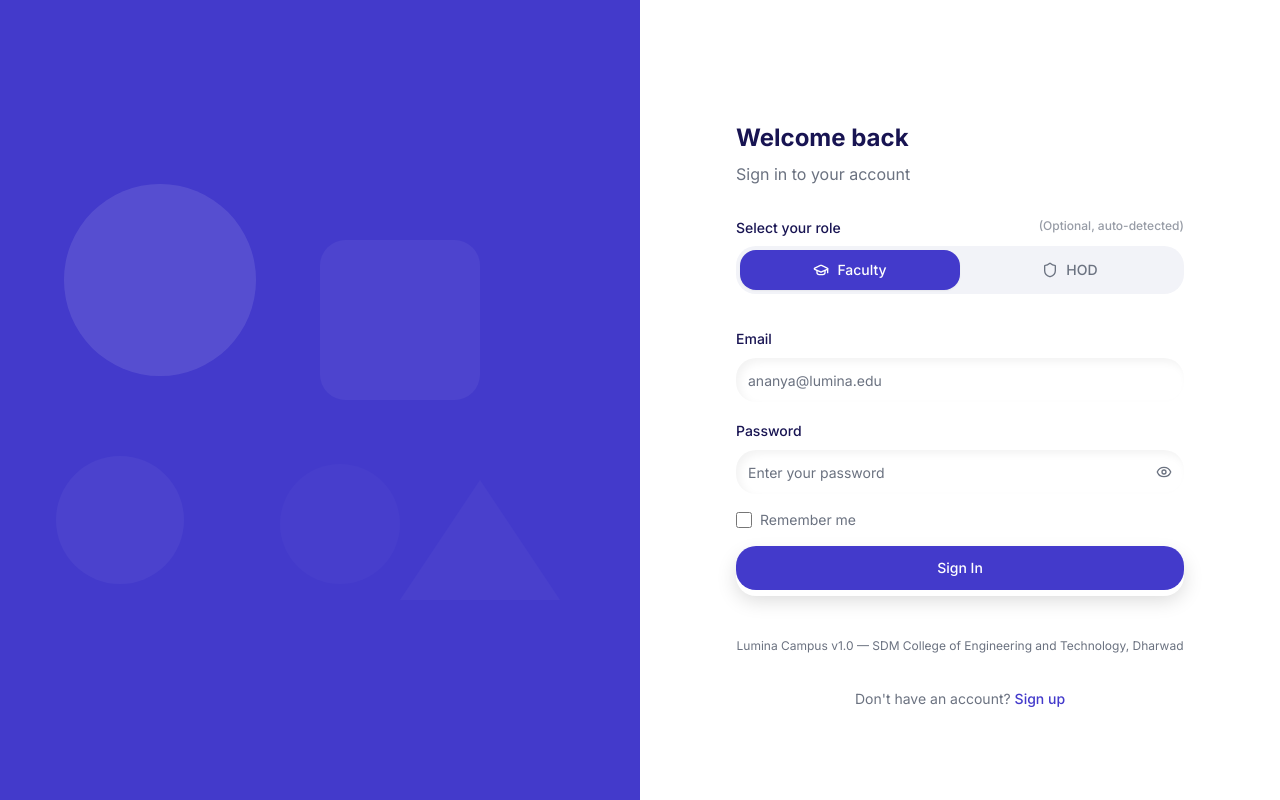
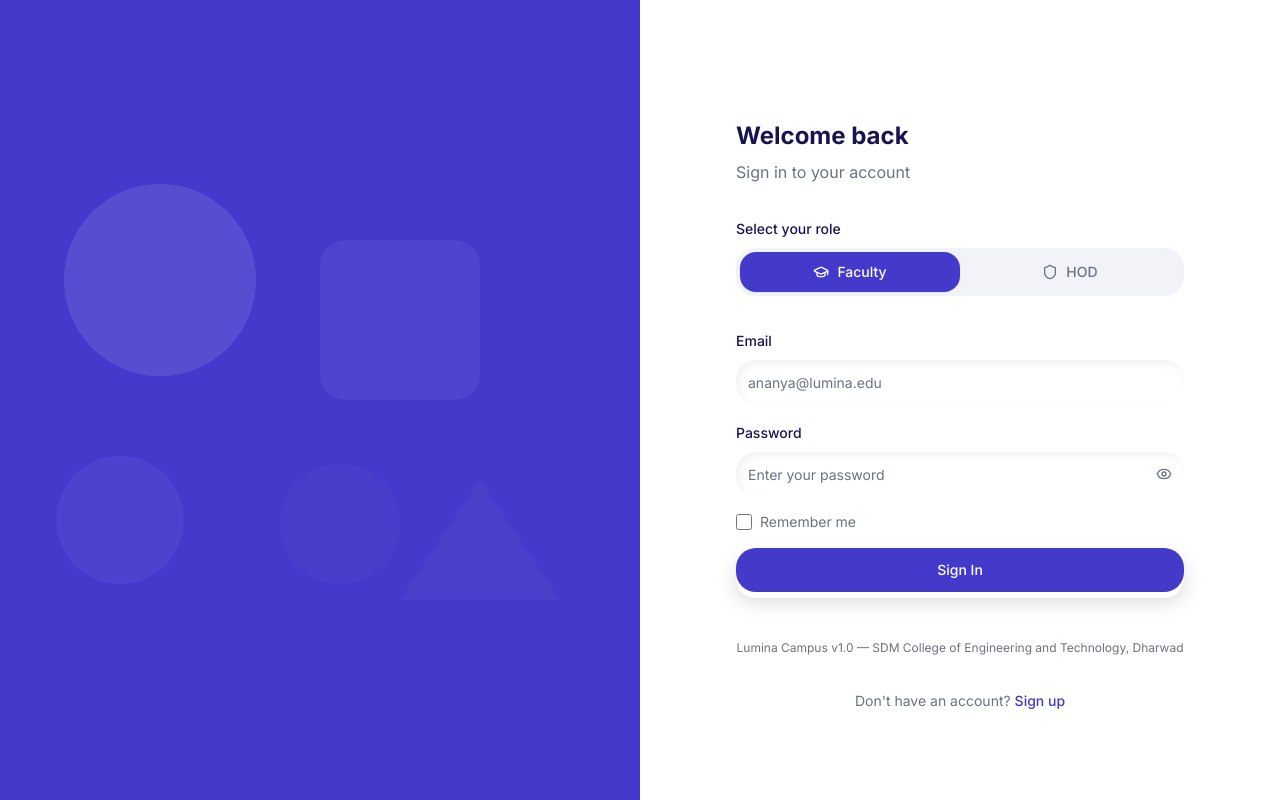
Before and after one commit to pavancjakati-blip/lumina-campus, a React (Vite) app in the folder lumina-connect-main/lumina-connect-main/: page /login in a window 1280 px wide. Built offline with nearby package versions, Linux system fonts and the light colour scheme; no server answers; the HTML template or start-up script is replaced by a standard one.

Commit message:
Remove optional auto-detected hint from login role toggle

```diff
--- a/lumina-connect-main/lumina-connect-main/src/pages/LoginPage.tsx
+++ b/lumina-connect-main/lumina-connect-main/src/pages/LoginPage.tsx
@@ -83,9 +83,8 @@ export default function LoginPage() {
 
           {/* Role toggle */}
           <div className="space-y-2">
-            <label className="text-sm font-medium text-foreground flex justify-between">
-              <span>Select your role</span>
-              <span className="text-xs text-muted-foreground opacity-70">(Optional, auto-detected)</span>
+            <label className="text-sm font-medium text-foreground">
+              Select your role
             </label>
             <div className="flex bg-muted rounded-xl p-1">
               {[
```
